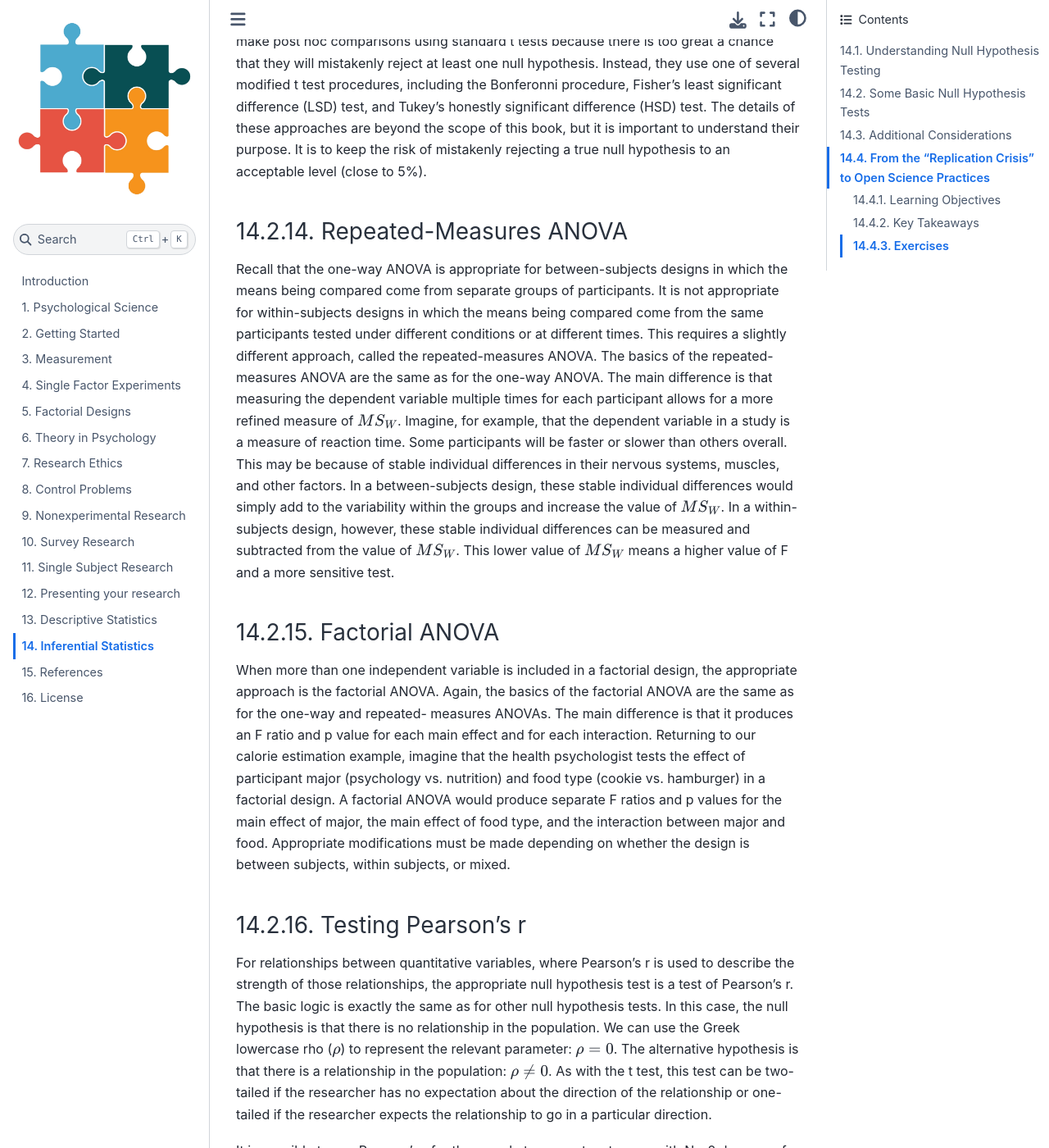
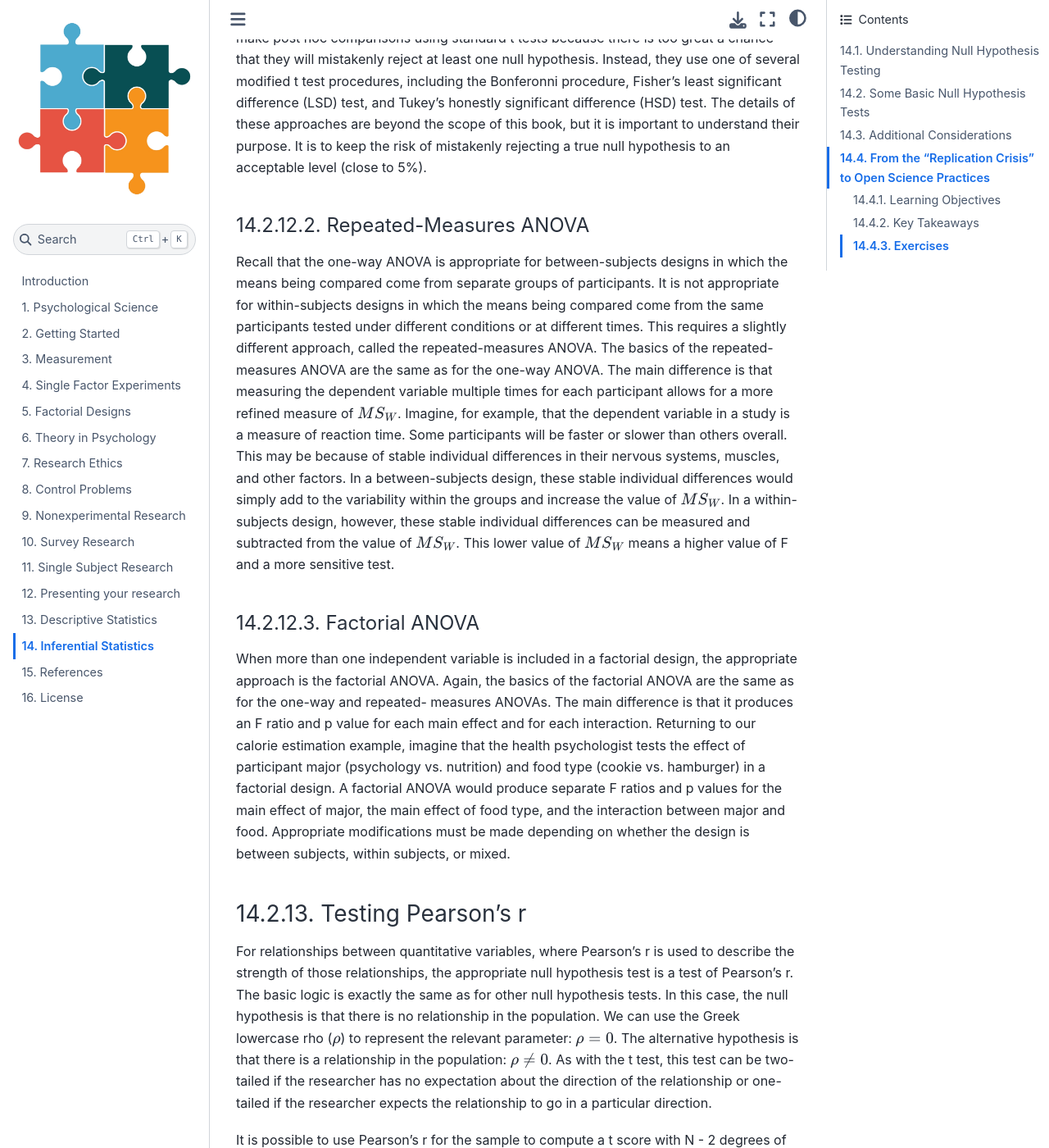
Before and after one commit to cluhmann/research-methods, a Jupyter Book: the page built from content/14-Inferential.md, in a window 1280 px wide and 1400 px high, scrolled down 21414 px. Shown: the whole window at 82% size. Built offline with Jupyter Book 1.0.4 settings and Sphinx 7.4.7 and the Sphinx Book theme 1.1.4, drawn with Linux system fonts in a browser that asks for light colours; cross-references to code outside the pages are shown as plain code; some of the changed text lies outside the part shown.

Commit message:
fix heading levels

```diff
--- a/content/14-Inferential.md
+++ b/content/14-Inferential.md
@@ -348,17 +348,17 @@ The means are 187.50 (SD = 23.14), 195.00 (SD = 27.77), and 238.13 (SD = 22.35),
 
 ### ANOVA Elaborations
 
-### Post Hoc Comparisons
+#### Post Hoc Comparisons
 
 When we reject the null hypothesis in a one-way ANOVA, we conclude that the group means are not all the same in the population. But this can indicate different things. With three groups, it can indicate that all three means are significantly different from each other. Or it can indicate that one of the means is significantly different from the other two, but the other two are not significantly different from each other. It could be, for example, that the mean calorie estimates of psychology majors, nutrition majors, and dieticians are all significantly different from each other. Or it could be that the mean for dieticians is significantly different from the means for psychology and nutrition majors, but the means for psychology and nutrition majors are not significantly different from each other. For this reason, statistically significant one-way ANOVA results are typically followed up with a series of post hoc comparisons of selected pairs of group means to determine which are different from which others.
 
 One approach to post hoc comparisons would be to conduct a series of independent-samples t tests comparing each group mean to each of the other group means. But there is a problem with this approach. In general, if we conduct a t test when the null hypothesis is true, we have a 5% chance of mistakenly rejecting the null hypothesis. If we conduct several t tests when the null hypothesis is true, the chance of mistakenly rejecting at least one null hypothesis **increases** with each test we conduct. Thus, researchers do not usually make post hoc comparisons using standard t tests because there is too great a chance that they will mistakenly reject at least one null hypothesis. Instead, they use one of several modified t test procedures, including the Bonferonni procedure, Fisher's least significant difference (LSD) test, and Tukey's honestly significant difference (HSD) test. The details of these approaches are beyond the scope of this book, but it is important to understand their purpose. It is to keep the risk of mistakenly rejecting a true null hypothesis to an acceptable level (close to 5%).
 
-### Repeated-Measures ANOVA
+#### Repeated-Measures ANOVA
 
 Recall that the one-way ANOVA is appropriate for between-subjects designs in which the means being compared come from separate groups of participants. It is not appropriate for within-subjects designs in which the means being compared come from the same participants tested under different conditions or at different times. This requires a slightly different approach, called the repeated-measures ANOVA. The basics of the repeated-measures ANOVA are the same as for the one-way ANOVA. The main difference is that measuring the dependent variable multiple times for each participant allows for a more refined measure of $MS_W$. Imagine, for example, that the dependent variable in a study is a measure of reaction time. Some participants will be faster or slower than others overall.  This may be because of stable individual differences in their nervous systems, muscles, and other factors. In a between-subjects design, these stable individual differences would simply add to the variability within the groups and increase the value of $MS_W$. In a within-subjects design, however, these stable individual differences can be measured and subtracted from the value of $MS_W$. This lower value of $MS_W$ means a higher value of F and a more sensitive test.
 
-### Factorial ANOVA
+#### Factorial ANOVA
 
 When more than one independent variable is included in a factorial design, the appropriate approach is the factorial ANOVA. Again, the basics of the factorial ANOVA are the same as for the one-way and repeated- measures ANOVAs. The main difference is that it produces an F ratio and p value for each main effect and for each interaction. Returning to our calorie estimation example, imagine that the health psychologist tests the effect of participant major (psychology vs. nutrition) and food type (cookie vs. hamburger) in a factorial design. A factorial ANOVA would produce separate F ratios and p values for the main effect of major, the main effect of food type, and the interaction between major and food. Appropriate modifications must be made depending on whether the design is between subjects, within subjects, or mixed.
 
```
